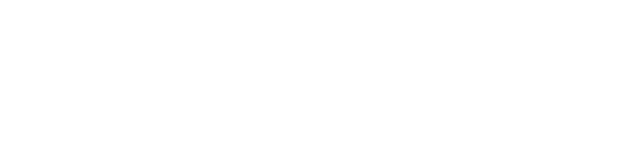
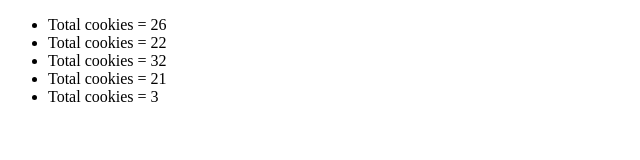
Before and after one commit to Aaronmeade92/cookie-stand, a plain HTML site: page index.html in a window 1280 px wide. Shown: the whole page, without its empty margins (0-640 px from the left). Drawn offline with Linux system fonts and the light colour scheme.

Commit message:
getting there

```diff
--- a/app.js
+++ b/app.js
@@ -99,3 +99,16 @@ console.log('The average number of cookies sold per customer is ' + Alki.avgCook
 var array = [total1, total2, total3, total4, total5
 ]
 console.log(array)
+
+
+var ulElement = document.getElementById('Arrays');
+console.log(ulElement);
+
+for (var i = 0; i < array.length ; i++) {
+  var listItemElement = document.createElement('li');
+
+  listItemElement.textContent = 'Total cookies = ' + array[i];
+
+  ulElement.appendChild(listItemElement);
+  console.log(ulElement.children);
+}
--- a/index.html
+++ b/index.html
@@ -4,6 +4,10 @@
     <title>Cookie Shop</title>
   </head>
   <body>
+    <p>
+      <ul id="Arrays">
+      </ul>
+    </p>
     <script type="text/javascript" src="app.js"></script>
   </body>
 </html>
```
